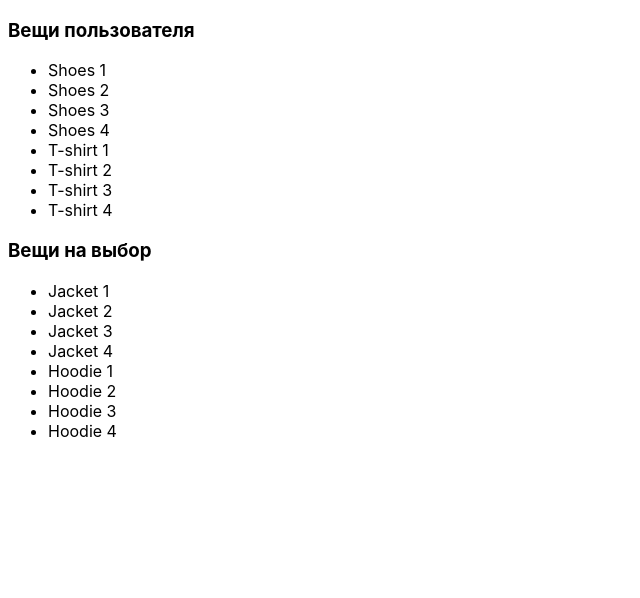
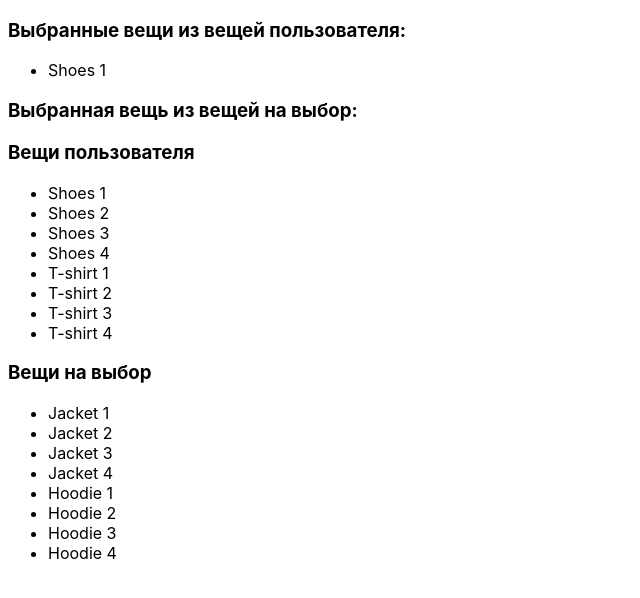
Before and after one commit to TearsOprah/test-task-frontend, a Vue app: page / in a window 1280 px wide. Both pictures are taken after a click on the item "Shoes 1". Shown: the top 598 px of the page, without its empty margins (0-640 px from the left). Built offline with nearby package versions, Linux system fonts and the light colour scheme.

Commit message:
feat: добавить компонент SelectedItems для отображения выбранных элементов

```diff
--- a/src/assets/locales/ru.json
+++ b/src/assets/locales/ru.json
@@ -1,6 +1,8 @@
 {
   "InventoryPage": {
     "ItemListUserTitle": "Вещи пользователя",
-    "ItemListForSelectTitle": "Вещи на выбор"
+    "ItemListForSelectTitle": "Вещи на выбор",
+    "SelectedUserItemTitle": "Выбранные вещи из вещей пользователя:",
+    "SelectedItemTitle": "Выбранная вещь из вещей на выбор: "
   }
 }
--- /dev/null
+++ b/src/components/SelectedItems.vue
@@ -0,0 +1,27 @@
+<template>
+  <div class="selected-items">
+    <h3>{{ title }}</h3>
+    <ul>
+      <li v-for="item in items" :key="item.id" class="selected-items__item">
+        {{ item.name }}
+      </li>
+    </ul>
+  </div>
+</template>
+
+<script>
+export default {
+  props: {
+    items: {
+      type: Array,
+      default: () => []
+    },
+    title: {
+      type: String,
+      default: null
+    }
+  }
+}
+</script>
+
+<style scoped></style>
--- a/src/pages/InventoryPage.vue
+++ b/src/pages/InventoryPage.vue
@@ -1,6 +1,15 @@
 <template>
   <div class="inventory-page">
-    <div class="inventory-page__selected-inventory"></div>
+    <div class="inventory-page__selected-inventory">
+      <SelectedItems
+        :items="selectedLeftItems"
+        :title="this.$t('InventoryPage.SelectedUserItemTitle')"
+      />
+      <SelectedItems
+        :items="selectedRightItem ? [selectedRightItem] : []"
+        :title="this.$t('InventoryPage.SelectedItemTitle')"
+      />
+    </div>
     <div class="inventory-page__inventory">
       <ItemList
         :items="leftItems"
@@ -23,9 +32,10 @@
 
 <script>
 import ItemList from '../components/ItemList.vue'
+import SelectedItems from '../components/SelectedItems.vue'
 
 export default {
-  components: { ItemList },
+  components: { SelectedItems, ItemList },
   data() {
     return {
       leftItems: [
```
